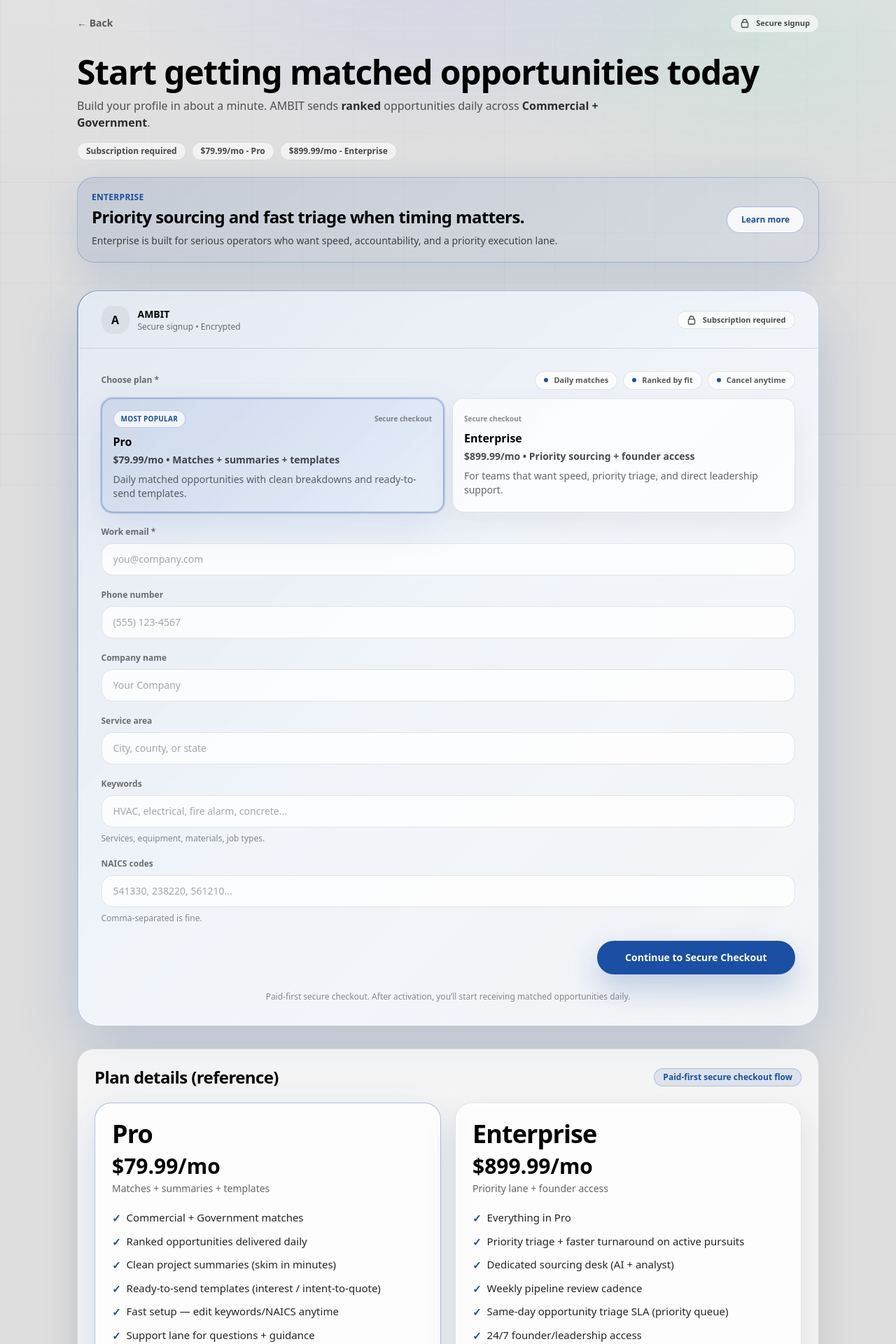
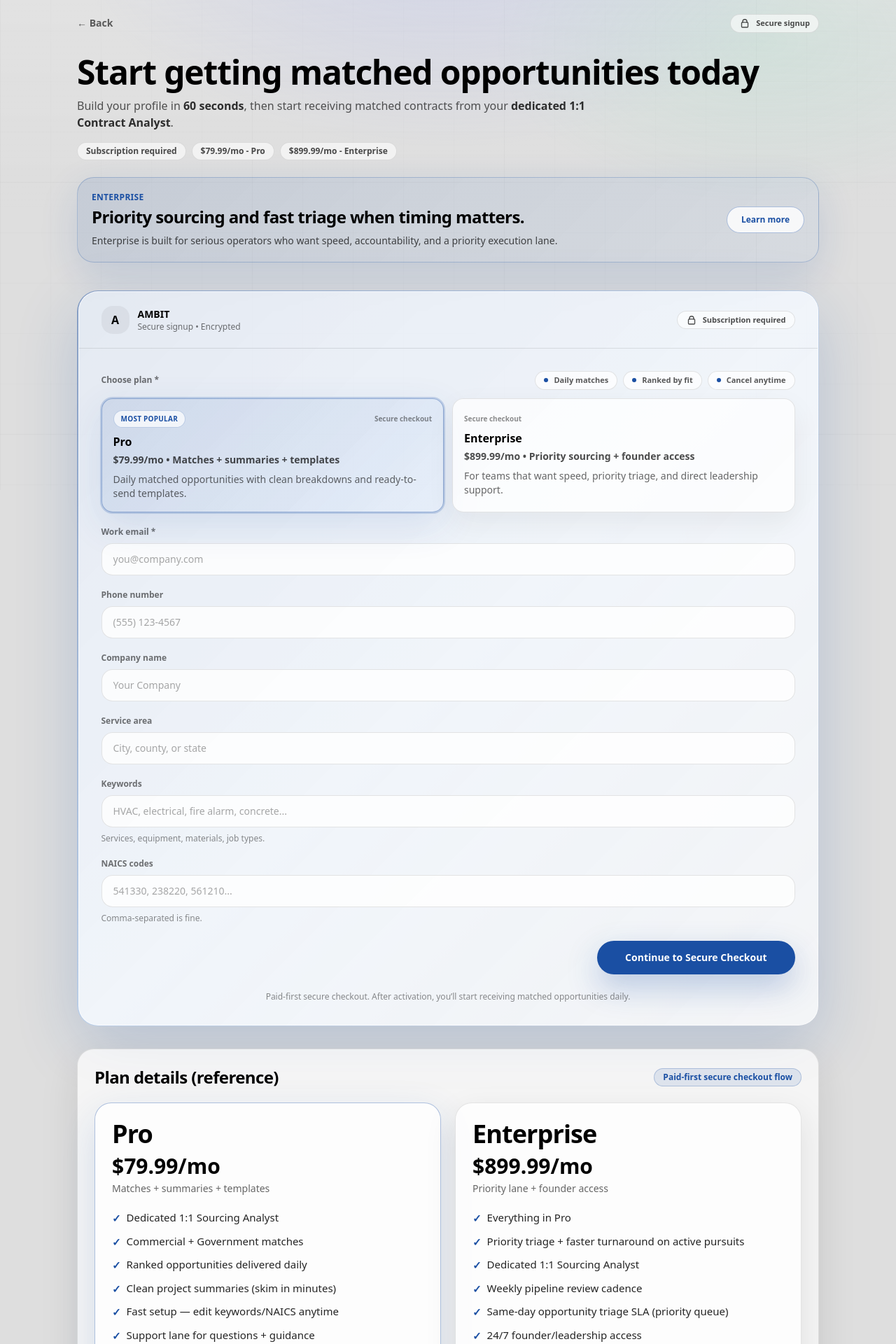
Before and after one commit to seansevrix/ambit, a Next.js app: page /get-started in a window 1280 px wide. Shown: the part 100-2020 px from the top of the page at 70% size. Built offline with nearby package versions, Linux system fonts and the light colour scheme; no server answers.

Commit message:
Update landing page

```diff
--- a/app/get-started/page.tsx
+++ b/app/get-started/page.tsx
@@ -193,11 +193,11 @@ export default function Page() {
             Start getting matched opportunities today
           </h1>
 
-          <p className="mt-3 max-w-3xl text-black/65">
-            Build your profile in about a minute. AMBIT sends <span className="font-semibold text-black/80">ranked</span>{" "}
-            opportunities daily across{" "}
-            <span className="font-semibold text-black/80">Commercial + Government</span>.
-          </p>
+         <p className="mt-3 max-w-3xl text-black/65">
+  Build your profile in <span className="font-semibold text-black/80">60 seconds</span>, then start receiving matched
+  contracts from your <span className="font-semibold text-black/80">dedicated 1:1 Contract Analyst</span>.
+</p>
+
 
           <div className="mt-4 flex flex-wrap gap-2">
             {TRUST_BADGES.map((t) => (
@@ -277,10 +277,10 @@ export default function Page() {
               price="$79.99/mo"
               subtitle="Matches + summaries + templates"
               bullets={[
+                "Dedicated 1:1 Sourcing Analyst",
                 "Commercial + Government matches",
                 "Ranked opportunities delivered daily",
                 "Clean project summaries (skim in minutes)",
-                "Ready-to-send templates (interest / intent-to-quote)",
                 "Fast setup — edit keywords/NAICS anytime",
                 "Support lane for questions + guidance",
               ]}
@@ -294,7 +294,7 @@ export default function Page() {
               bullets={[
                 "Everything in Pro",
                 "Priority triage + faster turnaround on active pursuits",
-                "Dedicated sourcing desk (AI + analyst)",
+                "Dedicated 1:1 Sourcing Analyst",
                 "Weekly pipeline review cadence",
                 "Same-day opportunity triage SLA (priority queue)",
                 "24/7 founder/leadership access",
```
